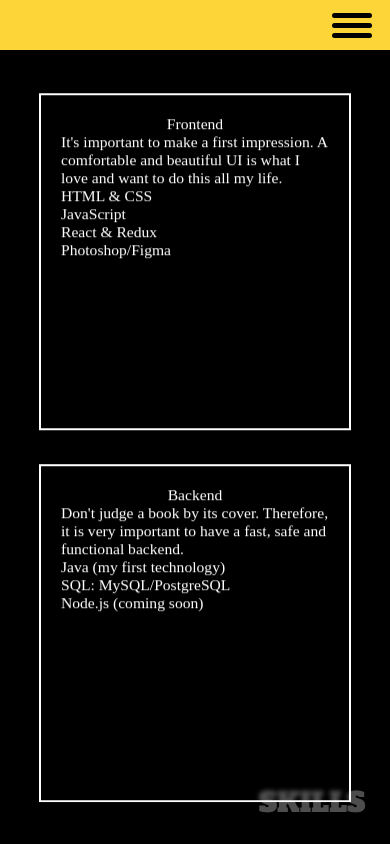
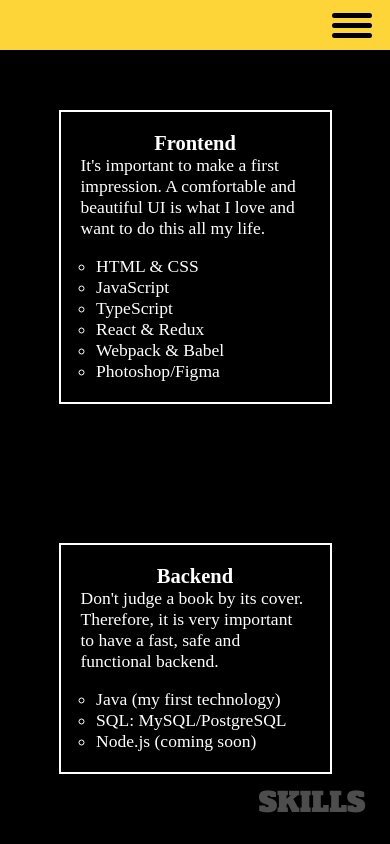
Before and after one commit to Sakurai-exe/whoami, a React app: page /Skills in a window 390 px wide. Built offline with nearby package versions, Linux system fonts and the light colour scheme; the HTML template or start-up script is replaced by a standard one; a web font is replaced by a local one.

Commit message:
Пофикшено множество багов, но требуется полный рефакторинг в дальнейшем.

```diff
--- a/src/BusinnessCard/BusinnessCard.jsx
+++ b/src/BusinnessCard/BusinnessCard.jsx
@@ -8,24 +8,26 @@ const BusinnessCard = () => (
 				<div className={styles.front}>
 					<h1>Denis Kan</h1>
 					<hr />
-					<p>WEB developer</p>
+					<span>WEB developer</span>
 				</div>
 				<div className={styles.back}>
-					<p>
+					<h3>
 						Telephone:
 						<br />
 						+7(985)-561-05-66
-					</p>
-					<p>
+					</h3>
+					<br />
+					<h3>
 						Email:
 						<br />
 						denblaze@mail.ru
-					</p>
-					<p>
+					</h3>
+					<br />
+					<h3>
 						Telegram:
 						<br />
 						@sakuraiexe
-					</p>
+					</h3>
 				</div>
 			</div>
 		</div>
--- a/src/BusinnessCard/BusinnessCardS.module.css
+++ b/src/BusinnessCard/BusinnessCardS.module.css
@@ -60,15 +60,19 @@
     color: #0fffc1;
     animation: textColor 5s ease infinite;
 }
+span {
+font-size: 3vw;
+}
 
 .back {
     transform: rotateY(180deg);
     background-color: rgba(43, 43, 43, 1);
     color: white;
-    font-size: 1.2vw;
+    font-size: 1.5vw;
+    font-weight: 700;
     padding: auto;
+    padding-top: 2vh;
     text-align: center;
-    padding-top: 3vh;
 }
 
 hr {
@@ -81,11 +85,6 @@ h1 {
 
 img {
     border-radius: 100px;
-}
-
-.back p {
-    font-size: 1.4vw;
-    font-weight: 700;
 }
 
 
@@ -114,3 +113,7 @@ img {
         font-weight: 700;
     }
 }
+
+@media screen and (max-width: 500px) {
+
+}
--- a/src/Contact/Contact.jsx
+++ b/src/Contact/Contact.jsx
@@ -1,5 +1,5 @@
 import React, { useRef } from "react";
-import ContactS from "./Contact.module.css";
+import styles from "./Contact.module.css";
 import BusinnessCard from "../BusinnessCard/BusinnessCard";
 import emailjs from "emailjs-com";
 import tgLogo from "../Images/LogosPNG/tg.png";
@@ -7,7 +7,7 @@ import instLogo from "../Images/LogosPNG/inst.png";
 import vkLogo from "../Images/LogosPNG/vk.png";
 import gitLogo from "../Images/LogosPNG/github.png";
 
-function Contact() {
+const Contact = () => {
 	const form = useRef();
 
 	const sendEmail = e => {
@@ -32,8 +32,8 @@ function Contact() {
 	};
 
 	return (
-		<div className={ContactS.Contact}>
-			<div className={ContactS.Wrapper}>
+		<div className={styles.Contact}>
+			<div className={styles.Wrapper}>
 				<h2>Contact me</h2>
 				<p>
 					If you have other request or question, don’t <br />
@@ -43,11 +43,11 @@ function Contact() {
 					<input type="text" required placeholder="Name" name="name" />
 					<input type="email" required placeholder="Email" name="email" />
 					<input type="text" required placeholder="Subject" name="subject" />
-					<textarea required placeholder="Message" name="message" />
-					<input className={ContactS.FormButton} type="submit" value="Send" />
+					<textarea required placeholder="..." name="message" />
+					<input className={styles.FormButton} type="submit" value="Send" />
 				</form>
 			</div>
-			<div className={ContactS.MobileVisitCard}>
+			<div className={styles.MobileVisitCard}>
 				<h1>Denis Kan</h1>
 				<hr />
 				<p>
@@ -57,8 +57,8 @@ function Contact() {
 					<br />
 					Email: denblaze@mail.ru
 				</p>
-				<div className={ContactS.ContactNav}>
-					<div className={ContactS.logo}>
+				<div className={styles.ContactNav}>
+					<div className={styles.logo}>
 						<a
 							href="https://t.me/sakuraiexe"
 							rel="noopener noreferrer"
@@ -67,7 +67,7 @@ function Contact() {
 							<img src={tgLogo} alt="Telegram" />
 						</a>
 					</div>
-					<div className={ContactS.logo}>
+					<div className={styles.logo}>
 						<a
 							href="https://www.instagram.com/sakuraiexe/"
 							rel="noopener noreferrer"
@@ -80,7 +80,7 @@ function Contact() {
 							/>
 						</a>
 					</div>
-					<div className={ContactS.logo}>
+					<div className={styles.logo}>
 						<a
 							href="https://vk.com/id729849257"
 							rel="noopener noreferrer"
@@ -89,7 +89,7 @@ function Contact() {
 							<img src={vkLogo} alt="VK" />
 						</a>
 					</div>
-					<div className={ContactS.logo}>
+					<div className={styles.logo}>
 						<a
 							href="https://github.com/Sakurai-exe"
 							rel="noopener noreferrer"
@@ -100,11 +100,11 @@ function Contact() {
 					</div>
 				</div>
 			</div>
-			<div className={ContactS.BusinnessCardWrap}>
+			<div className={styles.BusinnessCardWrap}>
 				<BusinnessCard />
 			</div>
 		</div>
 	);
-}
+};
 
 export default Contact;
--- a/src/Contact/Contact.module.css
+++ b/src/Contact/Contact.module.css
@@ -1,3 +1,4 @@
+
 .Contact {
     background-color: #121212;
     color: #fff;
@@ -23,9 +24,7 @@ h2 {
     font-size: 2vw;
 }
 
-* {
-    box-sizing: border-box;
-}
+
 
 form {
     font-size: 1vw;
@@ -37,6 +36,7 @@ form {
 form input {
     font-size: large;
     background: #121212;
+    padding-left: 1vw;
     width: 40vw;
 }
 
@@ -56,7 +56,7 @@ input,
 textarea {
     width: 100%;
     background: #2b2b2b;
-
+padding-left: 1vw;
     margin-bottom: 0.5vw;
     margin-bottom: 0.5vw;
     border: 1px solid #2b2b2b;
@@ -65,8 +65,9 @@ textarea {
 
 textarea {
     width: 100%;
+    padding: 1vw;
     font-family: sans-serif;
-    font-size: 1.6vw;
+    font-size: 2vw;
     background: #2b2b2b;
     color: white;
     height: 12vw;
@@ -82,7 +83,9 @@ input:focus,
 textarea:focus {
     outline: 1px solid #c471ed;
 }
-
+textarea::placeholder {
+    font-size: 2vw;
+}
 
 .BusinnessCard {
     position: absolute;
@@ -263,10 +266,12 @@ textarea:focus {
 
     .MobileVisitCard p {
         font-size: 4vw;
+        padding-top: 10px;
         padding-left: 10px;
     }
 
     .ContactNav {
+        margin-top: 70px;
         display: flex;
         flex-direction: row;
         align-items: center;
--- a/src/Greetings/Hello.jsx
+++ b/src/Greetings/Hello.jsx
@@ -18,14 +18,14 @@ const Hello = () => {
 				</animated.div>
 				<div className={styles.MyName}>Denis Kan</div>
 				<div className={styles.Profession}>
-					Web <br />
+					Frontend <br />
 					developer
 				</div>
 				<div className={styles.NearFuture}>in the near future...</div>
 				<div className={`${styles.Quote} ${styles.Animation}`}>
 					Maybe not today, not tomorrow. <br />
 					But someday I'll become a cool <br />
-					Senior developer.
+					developer.
 				</div>
 			</div>
 		</div>
--- a/src/GreetingsR/GreetingsR.jsx
+++ b/src/GreetingsR/GreetingsR.jsx
@@ -1,14 +1,14 @@
 import React from "react";
-import GreetingsRS from "./GreetingsRS.module.css";
+import styles from "./GreetingsRS.module.css";
 import profileImg from "../Images/profile-img.png";
 
 function GreetingsR() {
 	return (
-		<div className={GreetingsRS.GreetingsR}>
+		<div className={styles.GreetingsR}>
 			<img
 				src={profileImg}
 				alt="profile pic"
-				className={`${GreetingsRS.profileImg} ${GreetingsRS.Animation}`}
+				className={`${styles.profileImg} ${styles.Animation}`}
 			/>
 		</div>
 	);
--- a/src/Skills/Skills.jsx
+++ b/src/Skills/Skills.jsx
@@ -11,7 +11,9 @@ const Skills = () => (
 			<ul>
 				<li>HTML & CSS</li>
 				<li>JavaScript</li>
+				<li>TypeScript</li>
 				<li>React & Redux</li>
+				<li>Webpack & Babel</li>
 				<li>Photoshop/Figma</li>
 			</ul>
 		</div>
--- a/src/Skills/Skills.module.css
+++ b/src/Skills/Skills.module.css
@@ -4,10 +4,6 @@
     width: calc(100vw - 60px);
 }
 
-.Particles {
-    width: 100vw;
-    height: 100vh;
-}
 
 .NamePage {
     font-family: 'Alfa Slab One', cursive;
@@ -28,6 +24,8 @@
     left: 75%;
 }
 
+
+
 h3 {
     text-align: center;
 }
@@ -39,12 +37,20 @@ h3 {
     font-size: 2vw;
     width: 37%;
     border: 2px solid #fff;
-    height: 75%;
+    min-height: 75%;
     position: absolute;
     top: 50%;
     transform: translate(-50%, -50%);
 }
 
+ul{
+    padding-top: 2vh;
+    padding-left: 4vw;
+}
+ul li {
+    list-style-type: circle;
+
+}
 
 
 @media screen and (max-width: 1024px) {
@@ -73,9 +79,9 @@ h3 {
         padding: 20px;
         font-family: 'Edu SA Beginner', cursive;
         font-size: 2.5vw;
-        width: 37%;
+        width: 100%;
         border: 2px solid #fff;
-        height: 60%;
+        /* height: 60%; */
         position: absolute;
         top: 50%;
         transform: translate(-50%, -50%);
@@ -83,27 +89,37 @@ h3 {
 }
 
 @media screen and (max-width: 500px) {
+    .Skills{
+        display: flex;
+        flex-direction: column;
+        justify-content: space-around;
+    }
     .NamePage {
         left: 80%;
         top: 95%;
     }
 
     .BlockStyles {
+        display:block;
+        position:inherit;
+        margin: 0 auto;
         backdrop-filter: blur(2px);
-        width: 80%;
-        height: 40%;
+        width: 70%;
         font-size: 4.5vw;
-        font-size: 4vw;
+        min-height: 20%;
+            top: 0;
+            transform: translate(0, 0);
     }
 
-    .Frontend {
-        top: 31%;
-        left: 50%;
-    }
+        .Frontend {
+            margin-top: 40px;
+            left: 0;
+            /* min-height: 40%; */
+        }
 
-    .Backend {
-        top: 75%;
-        left: 50%;
-    }
+        .Backend {
+            left: 0;
+            /* min-height: 20%; */
+        }
 
 }
--- a/src/index.css
+++ b/src/index.css
@@ -46,22 +46,6 @@ main {
     display: block;
 }
 
-h1,
-h2,
-h3,
-h4,
-h5,
-h6,
-p {
-    font-size: inherit;
-    font-weight: inherit;
-}
-
-ul,
-ul li {
-    list-style: none;
-}
-
 img {
     vertical-align: top;
 }
@@ -82,10 +66,7 @@ input,
 textarea,
 button,
 select {
-    font-family: inherit;
-    font-size: inherit;
     color: inherit;
-    background-color: transparent;
 }
 
 input::-ms-clear {
@@ -95,9 +76,6 @@ input::-ms-clear {
 button,
 input[type="submit"] {
     display: inline-block;
-    box-shadow: none;
-    background-color: transparent;
-    background: none;
     cursor: pointer;
 }
 
```
